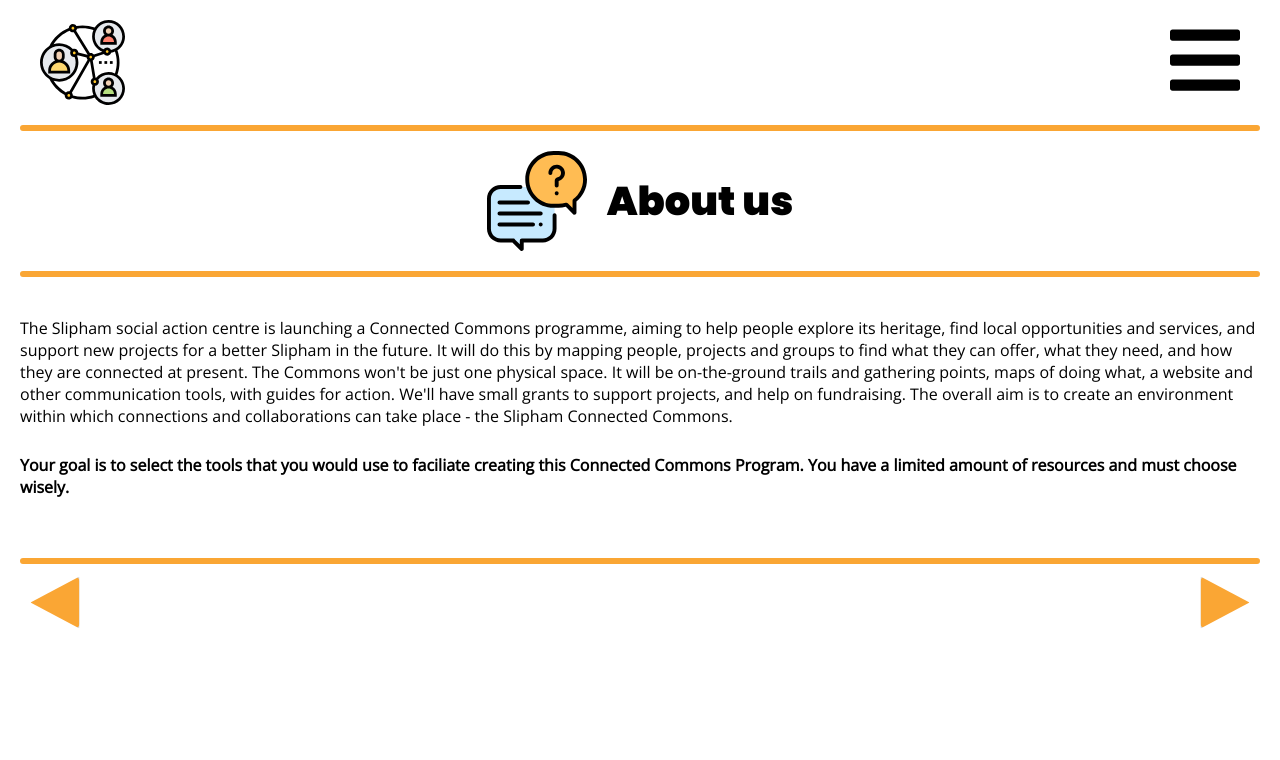
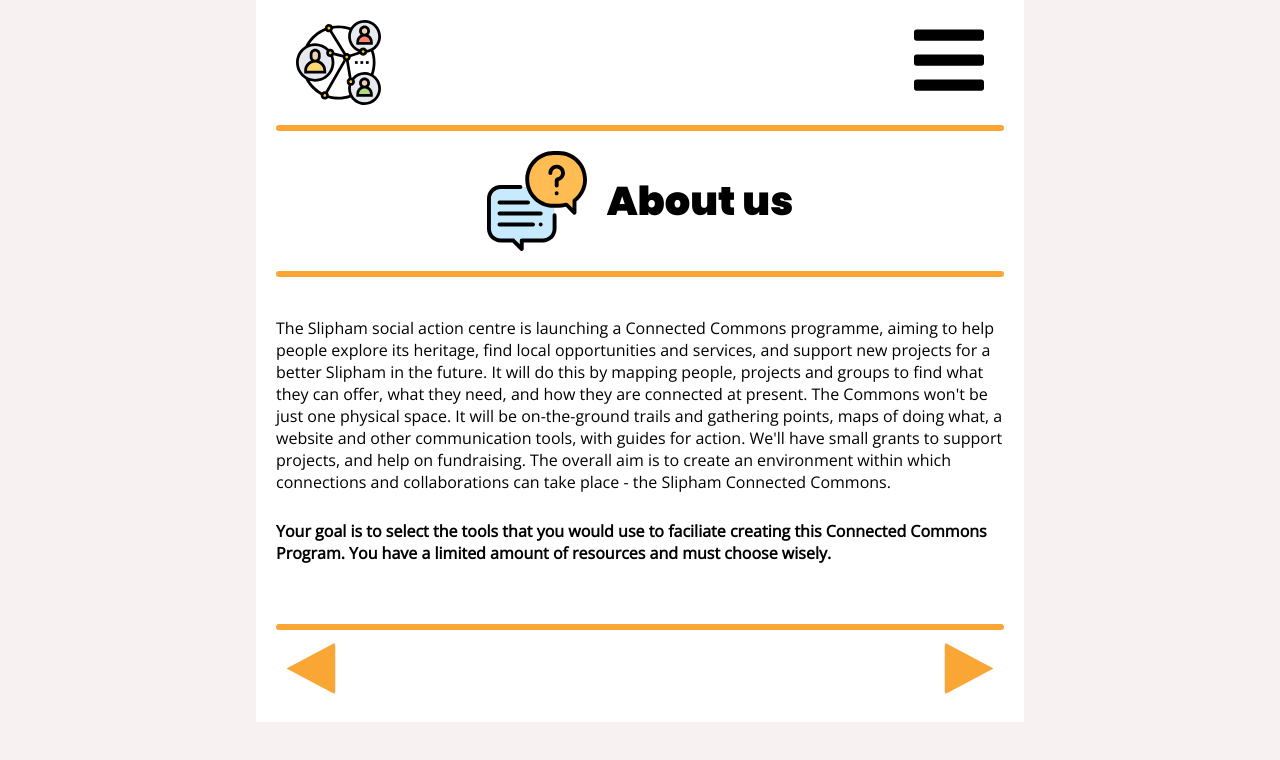
Before and after one commit to founders-programme-2/commons, a React (Create React App) app in the folder client/: page /about in a window 1280 px wide. Shown: the top 760 px of the page. Built offline with nearby package versions, Linux system fonts and the light colour scheme; what react-router-prop-types would draw is missing.

Commit message:
add-media-query-for-desktop-app relate #91

```diff
--- a/client/src/index.css
+++ b/client/src/index.css
@@ -43,3 +43,16 @@ p {
   --highlight-color: #e882a8;
   --arrow-color: #ffbf3e;
 }
+
+@media only screen and (min-width: 992px) {
+
+  html {
+    background-color: rgb(247, 241, 241);
+  }
+
+  body {
+    width: 60%;
+    margin: 0 auto;
+    background-color: white;
+  }
+}
```
